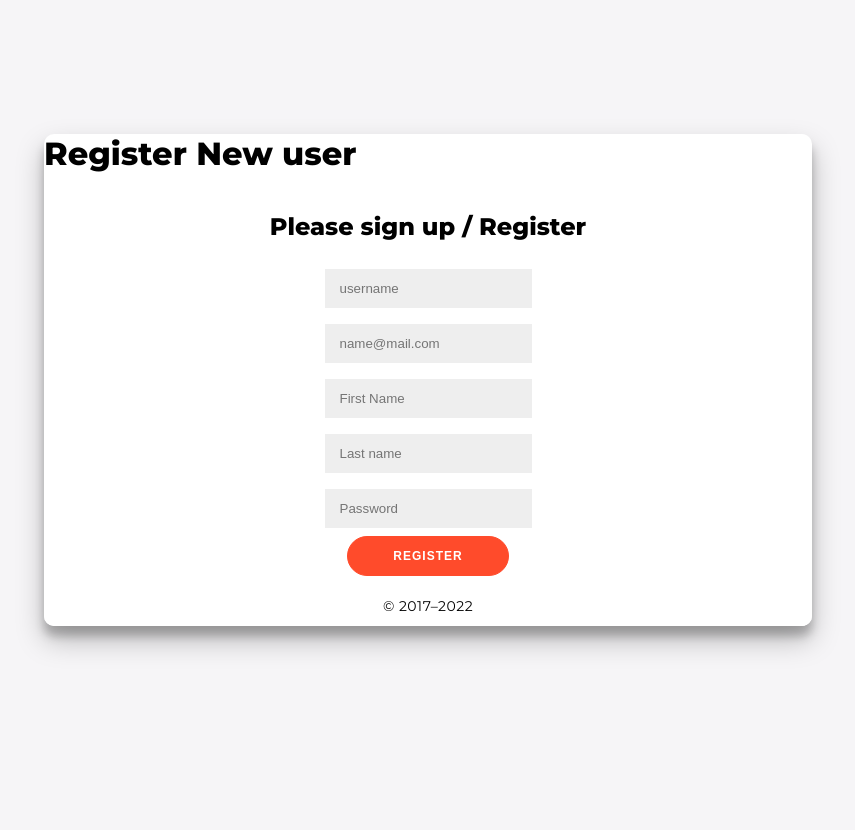
After one commit to MJHHaL/BUSINESS_PLATFORM, a Django app: template Business_Platform/accounts/templates/accounts/register.html in a window 1280 px wide. The commit adds this page. Shown: the whole page, without its empty margins (212-1067 px from the left). Run offline with Django 4.2, Linux system fonts and the light colour scheme; the template is opened without the code that fills it, so the values that code supplies are empty.

```diff
--- a/Business_Platform/Business_Platform/settings.py
+++ b/Business_Platform/Business_Platform/settings.py
@@ -38,7 +38,7 @@ INSTALLED_APPS = [
     'django.contrib.sessions',
     'django.contrib.messages',
     'django.contrib.staticfiles',
-    'main',
+    'main_app',
     'accounts',
 ]
 
--- a/Business_Platform/Business_Platform/urls.py
+++ b/Business_Platform/Business_Platform/urls.py
@@ -20,6 +20,6 @@ from . import settings
 
 urlpatterns = [
     path('admin/', admin.site.urls),
-    path('', include('main.urls')),
+    path('', include('main_app.urls')),
     path('', include('accounts.urls')),
 ]+ static( settings.MEDIA_URL, document_root = settings.MEDIA_ROOT)
--- a/Business_Platform/accounts/apps.py
+++ b/Business_Platform/accounts/apps.py
@@ -3,4 +3,4 @@ from django.apps import AppConfig
 
 class AccountConfig(AppConfig):
     default_auto_field = 'django.db.models.BigAutoField'
-    name = 'account'
+    name = 'accounts'
--- /dev/null
+++ b/Business_Platform/accounts/static/accounts/css/style.css
@@ -0,0 +1,252 @@
+
+@import url('https://fonts.googleapis.com/css?family=Montserrat:400,800');
+
+* {
+	box-sizing: border-box;
+}
+
+body {
+	background: #f6f5f7;
+	display: flex;
+	justify-content: center;
+	align-items: center;
+	flex-direction: column;
+	font-family: 'Montserrat', sans-serif;
+	height: 100vh;
+	margin: -20px 0 50px;
+}
+
+h1 {
+	font-weight: bold;
+	margin: 0;
+}
+
+h2 {
+	text-align: center;
+}
+
+p {
+	font-size: 14px;
+	font-weight: 100;
+	line-height: 20px;
+	letter-spacing: 0.5px;
+	margin: 20px 0 30px;
+}
+
+span {
+	font-size: 12px;
+}
+
+a {
+	color: #333;
+	font-size: 14px;
+	text-decoration: none;
+	margin: 15px 0;
+}
+
+button {
+	border-radius: 20px;
+	border: 1px solid #FF4B2B;
+	background-color: #FF4B2B;
+	color: #FFFFFF;
+	font-size: 12px;
+	font-weight: bold;
+	padding: 12px 45px;
+	letter-spacing: 1px;
+	text-transform: uppercase;
+	transition: transform 80ms ease-in;
+}
+
+button:active {
+	transform: scale(0.95);
+}
+
+button:focus {
+	outline: none;
+}
+
+button.ghost {
+	background-color: transparent;
+	border-color: #FFFFFF;
+}
+
+form {
+	background-color: #FFFFFF;
+	display: flex;
+	align-items: center;
+	justify-content: center;
+	flex-direction: column;
+	padding: 0 50px;
+	height: 100%;
+	text-align: center;
+}
+
+input {
+	background-color: #eee;
+	border: none;
+	padding: 12px 15px;
+	margin: 8px 0;
+	width: 100%;
+}
+
+.container {
+	background-color: #fff;
+	border-radius: 10px;
+  	box-shadow: 0 14px 28px rgba(0,0,0,0.25),
+			0 10px 10px rgba(0,0,0,0.22);
+	position: relative;
+	overflow: hidden;
+	width: 768px;
+	max-width: 100%;
+	min-height: 480px;
+}
+
+.form-container {
+	position: absolute;
+	top: 0;
+	height: 100%;
+	transition: all 0.6s ease-in-out;
+}
+
+.sign-in-container {
+	left: 0;
+	width: 50%;
+	z-index: 2;
+}
+
+.container.right-panel-active .sign-in-container {
+	transform: translateX(100%);
+}
+
+.sign-up-container {
+	left: 0;
+	width: 50%;
+	opacity: 0;
+	z-index: 1;
+}
+
+.container.right-panel-active .sign-up-container {
+	transform: translateX(100%);
+	opacity: 1;
+	z-index: 5;
+	animation: show 0.6s;
+}
+
+@keyframes show {
+	0%, 49.99% {
+		opacity: 0;
+		z-index: 1;
+	}
+
+	50%, 100% {
+		opacity: 1;
+		z-index: 5;
+	}
+}
+
+.overlay-container {
+	position: absolute;
+	top: 0;
+	left: 50%;
+	width: 50%;
+	height: 100%;
+	overflow: hidden;
+	transition: transform 0.6s ease-in-out;
+	z-index: 100;
+}
+
+.container.right-panel-active .overlay-container{
+	transform: translateX(-100%);
+}
+
+.overlay {
+	background: #FF416C;
+	background: -webkit-linear-gradient(to right, #FF4B2B, #FF416C);
+	background: linear-gradient(to right, #FF4B2B, #FF416C);
+	background-repeat: no-repeat;
+	background-size: cover;
+	background-position: 0 0;
+	color: #FFFFFF;
+	position: relative;
+	left: -100%;
+	height: 100%;
+	width: 200%;
+  	transform: translateX(0);
+	transition: transform 0.6s ease-in-out;
+}
+
+.container.right-panel-active .overlay {
+  	transform: translateX(50%);
+}
+
+.overlay-panel {
+	position: absolute;
+	display: flex;
+	align-items: center;
+	justify-content: center;
+	flex-direction: column;
+	padding: 0 40px;
+	text-align: center;
+	top: 0;
+	height: 100%;
+	width: 50%;
+	transform: translateX(0);
+	transition: transform 0.6s ease-in-out;
+}
+
+.overlay-left {
+	transform: translateX(-20%);
+}
+
+.container.right-panel-active .overlay-left {
+	transform: translateX(0);
+}
+
+.overlay-right {
+	right: 0;
+	transform: translateX(0);
+}
+
+.container.right-panel-active .overlay-right {
+	transform: translateX(20%);
+}
+
+.social-container {
+	margin: 20px 0;
+}
+
+.social-container a {
+	border: 1px solid #DDDDDD;
+	border-radius: 50%;
+	display: inline-flex;
+	justify-content: center;
+	align-items: center;
+	margin: 0 5px;
+	height: 40px;
+	width: 40px;
+}
+
+footer {
+    background-color: #222;
+    color: #fff;
+    font-size: 14px;
+    bottom: 0;
+    position: fixed;
+    left: 0;
+    right: 0;
+    text-align: center;
+    z-index: 999;
+}
+
+footer p {
+    margin: 10px 0;
+}
+
+footer i {
+    color: red;
+}
+
+footer a {
+    color: #3c97bf;
+    text-decoration: none;
+}
--- /dev/null
+++ b/Business_Platform/accounts/static/accounts/js/scripts.js
@@ -0,0 +1,11 @@
+const signUpButton = document.getElementById('signUp');
+const signInButton = document.getElementById('signIn');
+const container = document.getElementById('container');
+
+signUpButton.addEventListener('click', () => {
+	container.classList.add("right-panel-active");
+});
+
+signInButton.addEventListener('click', () => {
+	container.classList.remove("right-panel-active");
+});
--- /dev/null
+++ b/Business_Platform/accounts/templates/accounts/register.html
@@ -0,0 +1,58 @@
+
+
+<!DOCTYPE html>
+<html lang="en">
+<head>
+    <meta charset="UTF-8">
+    <meta http-equiv="X-UA-Compatible" content="IE=edge">
+    <meta name="viewport" content="width=device-width, initial-scale=1.0">
+	<link rel="stylesheet" href="../../static/accounts/css/style.css">
+	<script src="../../static/accounts/js/scripts.js"></script>
+
+    <title>Document</title>
+</head>
+<body>
+
+
+    <div class="container">
+        <h1>Register New user</h1>
+
+        <form method="post" action="">
+            {% csrf_token %}
+            <h2 class="h3 mb-3 fw-normal">Please sign up / Register</h2>
+
+            <div class="form-floating mt-2">
+
+                <input name="username" type="text" class="form-control"  placeholder="username">
+              </div>
+
+            <div class="form-floating mt-2">
+
+              <input name="email" type="email" class="form-control"  placeholder="name@mail.com">
+            </div>
+
+            <div class="form-floating mt-2">
+
+                <input name="first_name" type="text" class="form-control" id="floatingInput" placeholder="First Name">
+            </div>
+
+
+            <div class="form-floating mt-2">
+
+                <input name="last_name" type="text" class="form-control" id="floatingInput" placeholder="Last name">
+            </div>
+
+            <div class="form-floating mt-2">
+
+              <input name="password" type="password" class="form-control" id="floatingPassword" placeholder="Password">
+            </div>
+
+            <button class="w-100 btn btn-lg btn-primary mt-2" type="submit">Register</button>
+            <p class="mt-5 mb-3 text-muted">© 2017–2022</p>
+          </form>
+
+    </div>
+
+
+</body>
+</html>
--- a/Business_Platform/accounts/urls.py
+++ b/Business_Platform/accounts/urls.py
@@ -1,2 +1,10 @@
 from django.urls import path
 from . import views
+
+app_name = "accounts"
+
+urlpatterns = [
+    path("register/", views.register_user, name="register_user"),
+    path("login/", views.login_user, name="login_user"),
+    path("logout/", views.logout_user, name="logout_user"),
+]
--- a/Business_Platform/main_app/urls.py
+++ b/Business_Platform/main_app/urls.py
@@ -1,2 +1,11 @@
 from django.urls import path
 from . import views
+
+
+app_name = "url_main"
+
+
+urlpatterns = [
+
+    path("" , views.index , name = "Home"),
+]
--- a/Business_Platform/main_app/views.py
+++ b/Business_Platform/main_app/views.py
@@ -2,3 +2,8 @@ from django.shortcuts import render, redirect
 from django.http import HttpRequest, HttpResponse
 
 # Create your views here.
+
+
+def index(request : HttpRequest):
+
+    return render(request , "main/index.html", {"result" : "Hello MOhammed"})
```
Also changed, not shown: Business_Platform/accounts/templates/accounts/login.html (added, +46 -0 lines), Business_Platform/accounts/views.py (+37 -0 lines), Business_Platform/main_app/templates/main/base.html (+49 -0 lines), Business_Platform/main_app/templates/main/index.html (+12 -11 lines).
